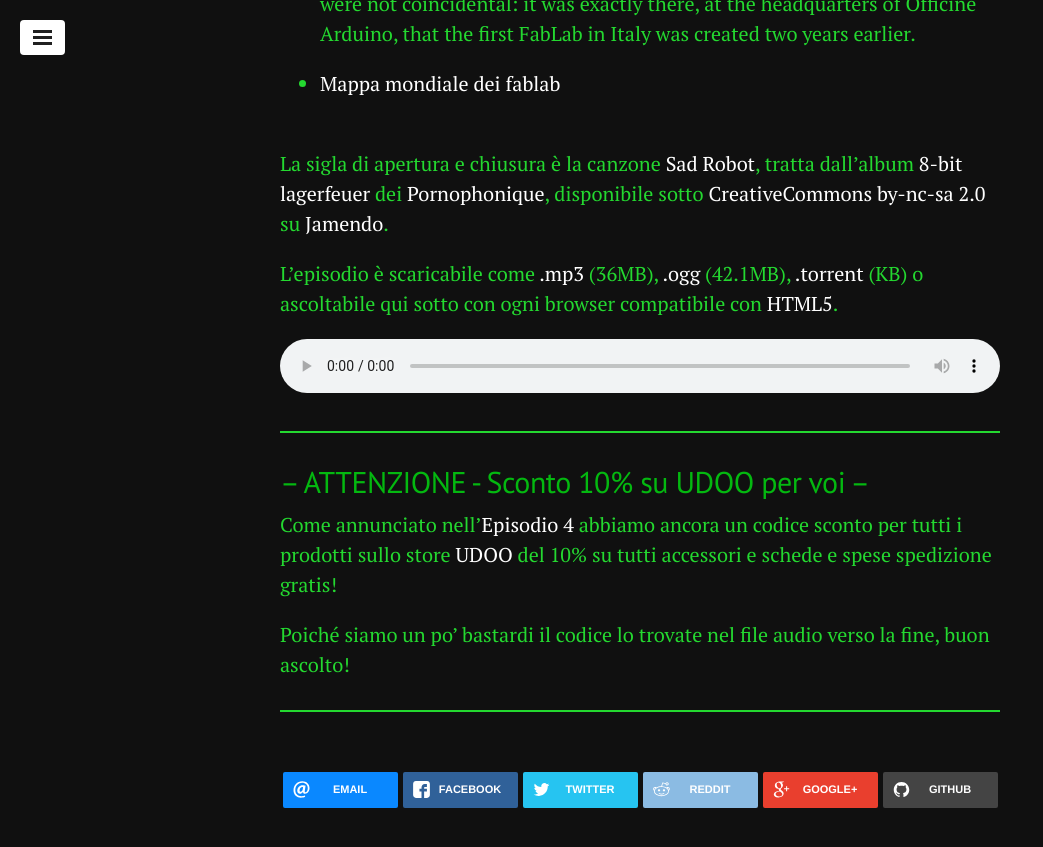
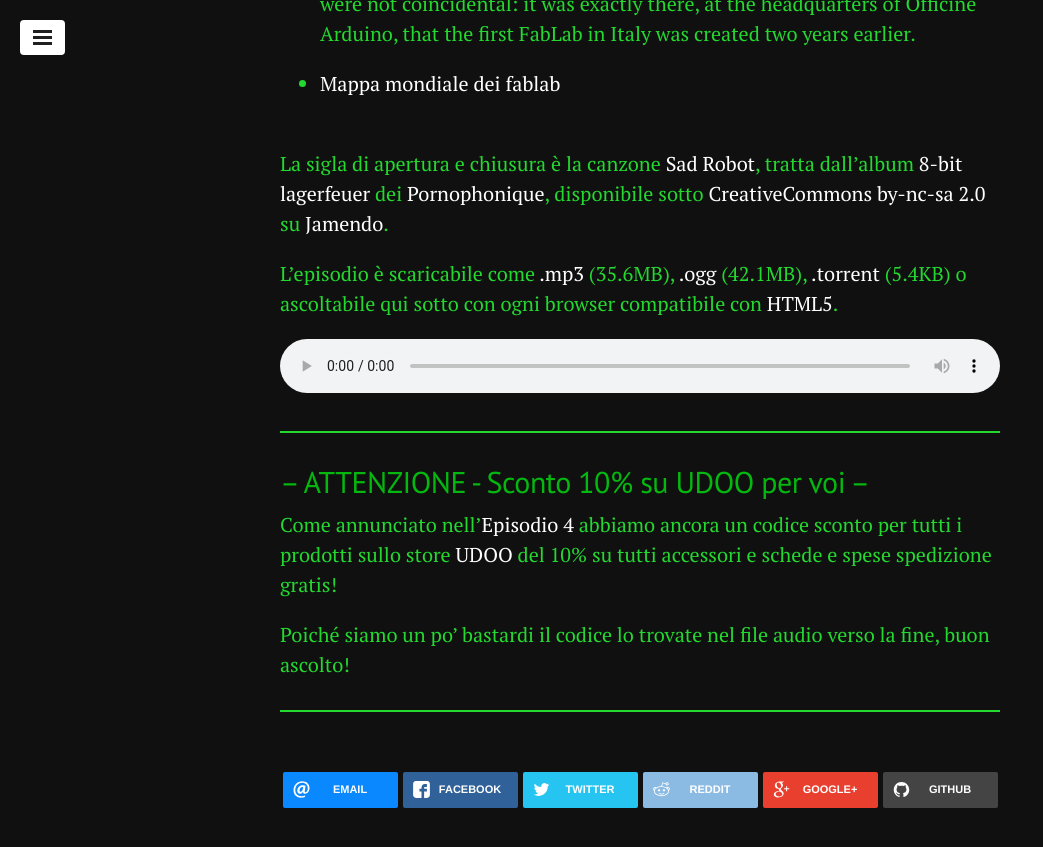
Before and after one commit to geekcookies/geekcookies.github.io, a Jekyll site: the page built from _posts/2015-11-08-episodio-11.md, in a window 1280 px wide and 900 px high, scrolled down 2492 px. Shown: the top 847 px of the window, without its empty margins (0-1043 px from the left). Built offline with Jekyll 4.4.1, drawn with Linux system fonts in a browser that asks for light colours; nearby versions of some CDN libraries; comment, search, counter and statistics services are not loaded.

Commit message:
updated filesize in ep.11

```diff
--- a/_posts/2015-11-08-episodio-11.md
+++ b/_posts/2015-11-08-episodio-11.md
@@ -7,11 +7,11 @@
 short      : "Intervista a Stefano Paradiso del FabLab di Torino"
 podcast    :
   filemp3      : https://archive.org/download/geekcookies_ep_11/geekcookies_ep_11.mp3
-  filemp3_size : "36MB"
+  filemp3_size : "35.6MB"
   fileogg      : https://archive.org/download/geekcookies_ep_11/geekcookies_ep_11.ogg
   fileogg_size : "42.1MB"
   filetorrent  : https://archive.org/download/geekcookies_ep_11/geekcookies_ep_11_archive.torrent
-  filetorr_size : "KB"
+  filetorr_size : "5.4KB"
   filesize     : 37349432
   length       : "1:24:08"
 ---
```
